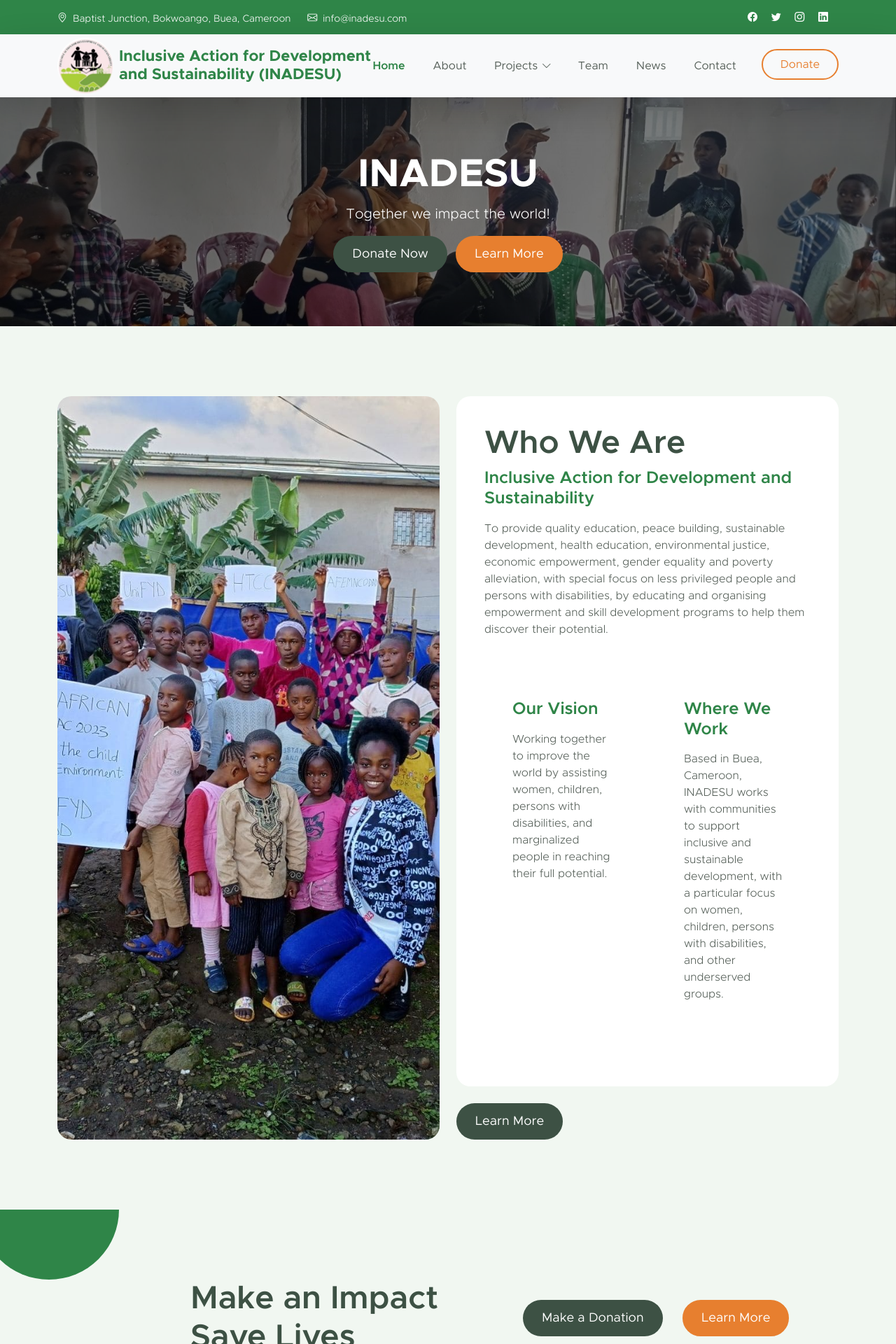
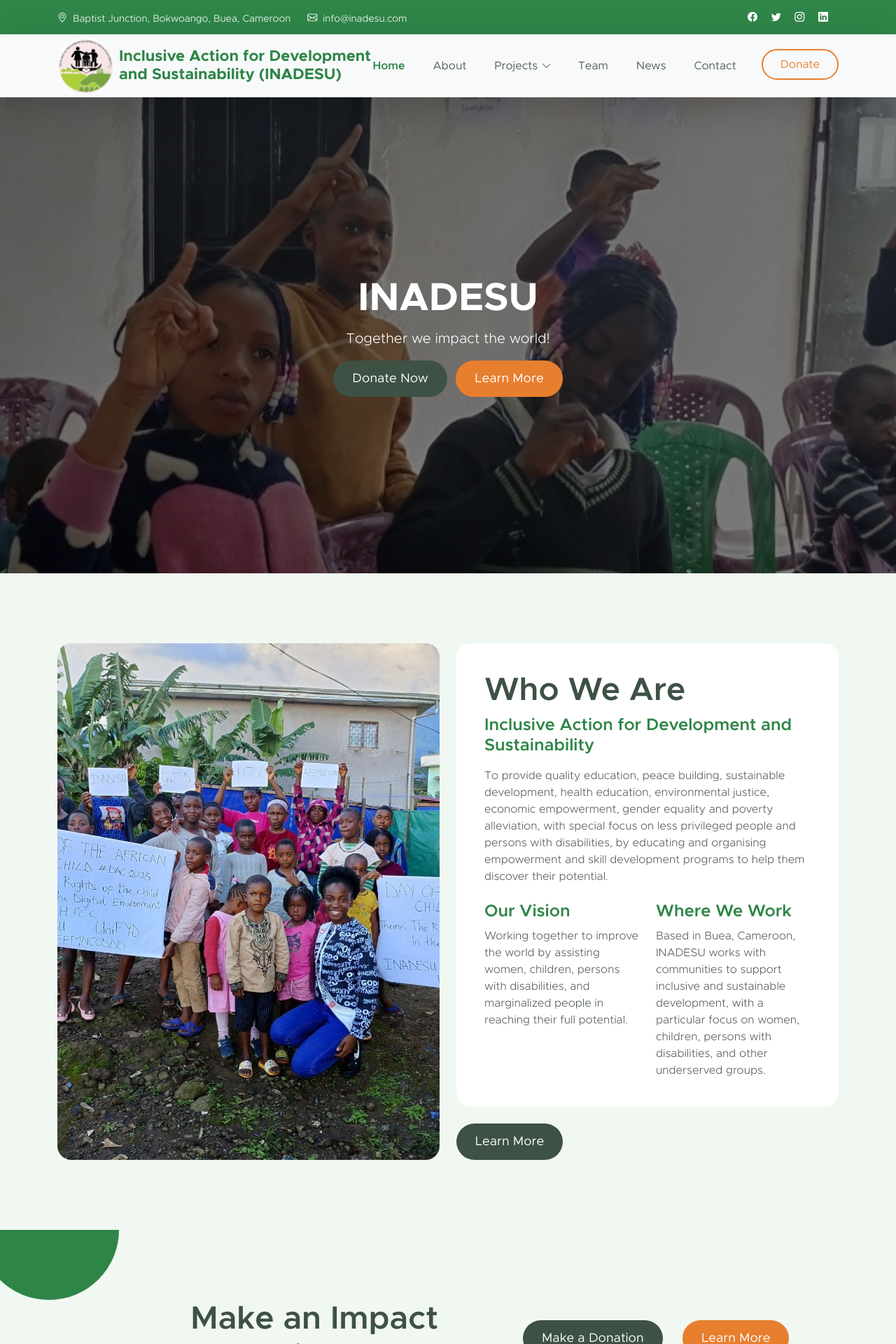
Before and after one commit to inadesu7/inadesu7.github.io, a Jekyll site: the page built from index.html, in a window 1280 px wide. Shown: the top 1920 px of the page at 70% size. Built offline with Jekyll 4.4.1, drawn with Linux system fonts in a browser that asks for light colours.

Commit message:
Update website

```diff
--- a/assets/css/inadesu-overrides.css
+++ b/assets/css/inadesu-overrides.css
@@ -26,9 +26,8 @@ h6 {
 }
 
 #hero-slide .carousel-item {
-  height: auto;
-  min-height: 0;
   position: relative;
+  min-height: 360px;
 }
 
 .hero-overlay {
@@ -39,13 +38,11 @@ h6 {
 }
 
 #hero-slide .carousel-caption {
-  position: absolute;
-  inset: 0;
+  position: relative;
   width: 100%;
   max-width: none;
-  min-width: 0;
-  min-height: 0;
-  padding: 20px;
+  padding: 60px 20px;
+  margin: 0 auto;
   background: transparent;
   clip-path: none;
   text-align: center;
@@ -65,10 +62,10 @@ h6 {
 }
 
 .carousel-image {
+  position: absolute;
+  inset: 0;
   width: 100%;
-  height: auto;
-  min-height: 0;
-  aspect-ratio: 1707 / 436;
+  height: 100%;
   object-fit: cover;
   object-position: center;
 }
@@ -141,14 +138,8 @@ img {
 }
 
 @media screen and (max-width: 767px) {
-  .carousel-image {
-    aspect-ratio: auto;
-    height: 480px;
-    object-fit: cover;
-  }
-
   #hero-slide .carousel-caption {
-    padding: 16px;
+    padding: 40px 20px;
   }
 
   #hero-slide .carousel-caption h1 {
@@ -170,21 +161,6 @@ img {
   }
 }
 
-@media screen and (max-width: 480px) {
-  .carousel-image {
-    height: 440px;
-  }
-
-  #hero-slide .carousel-caption h1 {
-    font-size: 24px;
-  }
-
-  #hero-slide .carousel-caption .custom-btn {
-    padding: 8px 14px;
-    font-size: 13px;
-  }
-}
-
 @media (prefers-reduced-motion: reduce) {
   *,
   *::before,
--- a/index.html
+++ b/index.html
@@ -43,19 +43,15 @@ title: Home
           <h5 class="mb-3">{{ site.data.organisation.name }}</h5>
           <p>{{ site.data.organisation.mission }}</p>
 
-          <div class="row mt-5">
-            <div class="col-lg-6 col-md-6 col-12">
-              <div class="custom-text-box">
-                <h5 class="mb-3">Our Vision</h5>
-                <p>{{ site.data.organisation.vision }}</p>
-              </div>
+          <div class="row mt-4">
+            <div class="col-lg-6 col-md-6 col-12 mb-3 mb-md-0">
+              <h5 class="mb-2">Our Vision</h5>
+              <p class="mb-0">{{ site.data.organisation.vision }}</p>
             </div>
 
             <div class="col-lg-6 col-md-6 col-12">
-              <div class="custom-text-box">
-                <h5 class="mb-3">Where We Work</h5>
-                <p>Based in Buea, Cameroon, INADESU works with communities to support inclusive and sustainable development, with a particular focus on women, children, persons with disabilities, and other underserved groups.</p>
-              </div>
+              <h5 class="mb-2">Where We Work</h5>
+              <p class="mb-0">Based in Buea, Cameroon, INADESU works with communities to support inclusive and sustainable development, with a particular focus on women, children, persons with disabilities, and other underserved groups.</p>
             </div>
           </div>
         </div>
```
